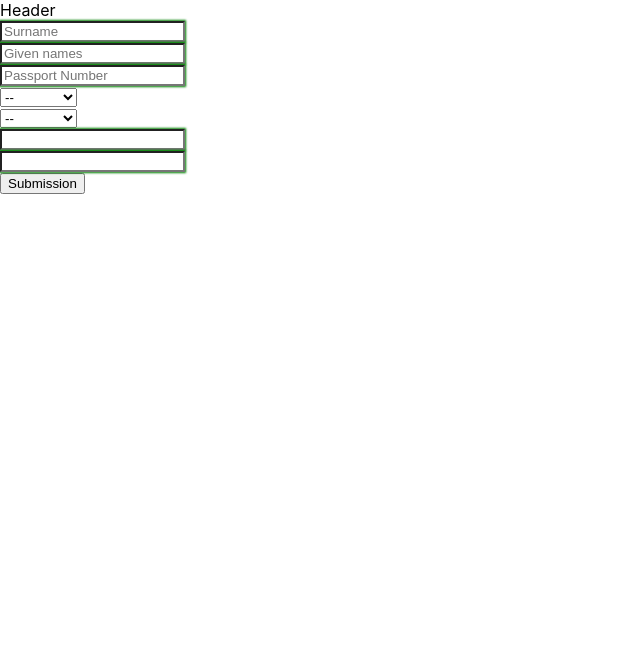
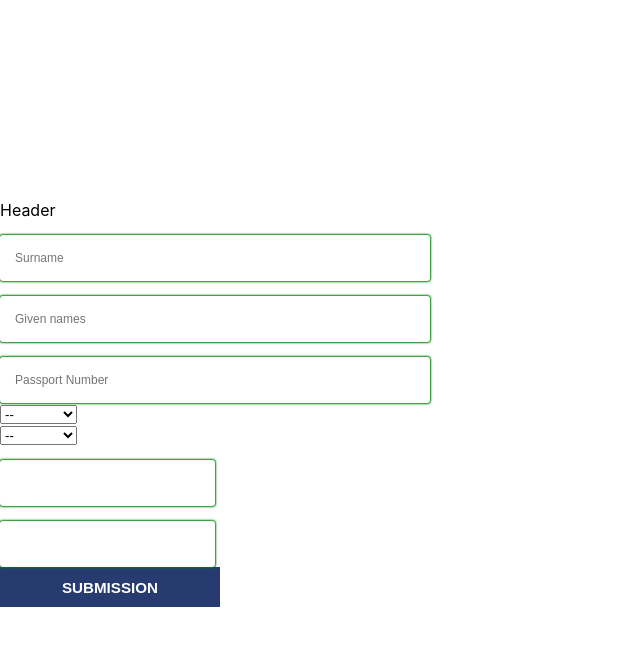
Before and after one commit to pgendre/n26-challenge-mrz-form, a React (Create React App) app: page / in a window 1280 px wide. Shown: the top 646 px of the page, without its empty margins (0-640 px from the left). Built offline with nearby package versions, Linux system fonts and the light colour scheme.

Commit message:
add color in css

```diff
--- a/src/components/app.jsx
+++ b/src/components/app.jsx
@@ -4,9 +4,8 @@ import Header from './header'
 
 function App() {
   return (
-    <div>
+    <div className="container-main">
       <Header />
-
       <MainBody />
     </div>
   )
--- a/src/components/main_body/form_global/form-global.jsx
+++ b/src/components/main_body/form_global/form-global.jsx
@@ -77,7 +77,7 @@ class FormGlobal extends React.Component {
 
   render() {
     return (
-      <div>
+      <div className="container-form">
         {this.displayStringFields(['surname', 'givenNames', 'passportNumber'])}
         <FormInput
           type="select"
@@ -105,7 +105,9 @@ class FormGlobal extends React.Component {
           value={this.state.dateOfExpiration.value}
           error={this.state.dateOfExpiration.error}
         />
-        <button onClick={this.handleUserValidation}>Submission</button>
+        <button className="btn" onClick={this.handleUserValidation}>
+          Submission
+        </button>
       </div>
     )
   }
--- a/src/components/main_body/main-body.jsx
+++ b/src/components/main_body/main-body.jsx
@@ -20,25 +20,21 @@ class MainBody extends React.Component {
   }
 
   handleApiCall = res => {
-    console.log('RES=============', res)
     this.setState({ mrzString: res.mrz })
   }
   handleError = err => {
-    console.log('ERRROR ===================', err)
     this.setState({ apiError: err.message })
   }
 
   triggerApiCall = data => {
-    console.log('SENT DATA ===========', data)
     simulateMrzApiCall(data)
       .then(res => this.handleApiCall(res))
       .catch(this.handleError)
   }
 
   render() {
-    console.log('THIS.MRZTRING ==========', this.state)
     return (
-      <div>
+      <div className="container-main-body">
         <FormGlobal triggerApiCall={this.triggerApiCall} />
         <MrzResult mrzString={this.state.mrzString} />
       </div>
--- /dev/null
+++ b/src/styles/abstracts/variables.css
@@ -0,0 +1,4 @@
+:root {
+  --main-color: hsl(224, 48%, 30%);
+  --main-color-light: hsl(224, 48%, 40%);
+}
--- /dev/null
+++ b/src/styles/base/police.css
@@ -0,0 +1,13 @@
+body {
+  margin: 0;
+  font-family: -apple-system, BlinkMacSystemFont, 'Segoe UI', 'Roboto', 'Oxygen',
+    'Ubuntu', 'Cantarell', 'Fira Sans', 'Droid Sans', 'Helvetica Neue',
+    sans-serif;
+  -webkit-font-smoothing: antialiased;
+  -moz-osx-font-smoothing: grayscale;
+}
+
+code {
+  font-family: source-code-pro, Menlo, Monaco, Consolas, 'Courier New',
+    monospace;
+}
--- a/src/styles/components/button.css
+++ b/src/styles/components/button.css
@@ -1,11 +1,11 @@
-button {
+.btn {
   display: inline-block;
   height: 40px;
   width: 220px;
   border-radius: 0;
   color: white;
   cursor: pointer;
-  background: hsl(224, 48%, 45%);
+  background: var(--main-color);
   text-align: center;
   font-size: 0.95em;
   font-weight: bolder;
@@ -17,3 +17,7 @@ button {
   cursor: pointer;
   transition: box-shadow 0.5s ease-out;
 }
+
+.btn:hover {
+  background: var(--main-color-light);
+}
--- a/src/styles/components/input.css
+++ b/src/styles/components/input.css
@@ -1,21 +1,26 @@
+.form-input {
+  width: 100%;
+}
+
 .form-input input,
 .form-input:focus input {
   background-color: #fff;
   color: #333333;
   border: none;
   height: 40px;
-  border-radius: 2;
+  border-radius: 3px;
   margin-top: 15px;
   padding: 3px 15px;
   font-size: 12px;
   -webkit-box-shadow: 1px 1px 7px rgba(189, 183, 183, 0.4);
   box-shadow: 1px 1px 7px rgba(189, 183, 183, 0.4);
   transition: all 1s ease-out;
+  width: 100%;
 }
 
 .form-input::placeholder {
   color: #333333;
-  opacity: 0.6;
+  opacity: 0.7;
 }
 
 .form-input:hover {
@@ -24,10 +29,10 @@
   box-shadow: 3px 3px 9px rgba(189, 183, 183, 0.4);
 }
 
-input:valid {
+.form-input input:valid {
   box-shadow: 0 0 2px 1px green;
 }
 
-input:invalid {
+.form-input input:invalid {
   box-shadow: 0 0 2px 1px red;
 }
--- a/src/styles/index.css
+++ b/src/styles/index.css
@@ -1,24 +1,7 @@
-body {
-  margin: 0;
-  font-family: -apple-system, BlinkMacSystemFont, 'Segoe UI', 'Roboto', 'Oxygen',
-    'Ubuntu', 'Cantarell', 'Fira Sans', 'Droid Sans', 'Helvetica Neue',
-    sans-serif;
-  -webkit-font-smoothing: antialiased;
-  -moz-osx-font-smoothing: grayscale;
-}
-
-code {
-  font-family: source-code-pro, Menlo, Monaco, Consolas, 'Courier New',
-    monospace;
-}
-
-input:valid {
-  box-shadow: 0 0 2px 1px green;
-}
-
-input:invalid {
-  box-shadow: 0 0 2px 1px red;
-}
+@import 'abstracts/variables.css';
+@import 'base/police.css';
 
 @import 'components/button.css';
 @import 'components/input.css';
+
+@import 'layout/main.css';
--- /dev/null
+++ b/src/styles/layout/main.css
@@ -0,0 +1,22 @@
+.container-main {
+  position: absolute;
+  top: 200px;
+  width: 100%;
+  justify-content: flex-end;
+}
+
+.container-main-body {
+  /*max-width: 1000px;*/
+  margin: 0;
+  width: 400px;
+}
+
+/*.container-form {
+  display: flex;
+  flex-direction: column;
+  align-items: center;
+  justify-content: center;
+  height: 100vh;
+  padding: 30px;
+  max-width: 1000px;
+}*/
```
Also changed, not shown: src/styles/components/header.css (added).
